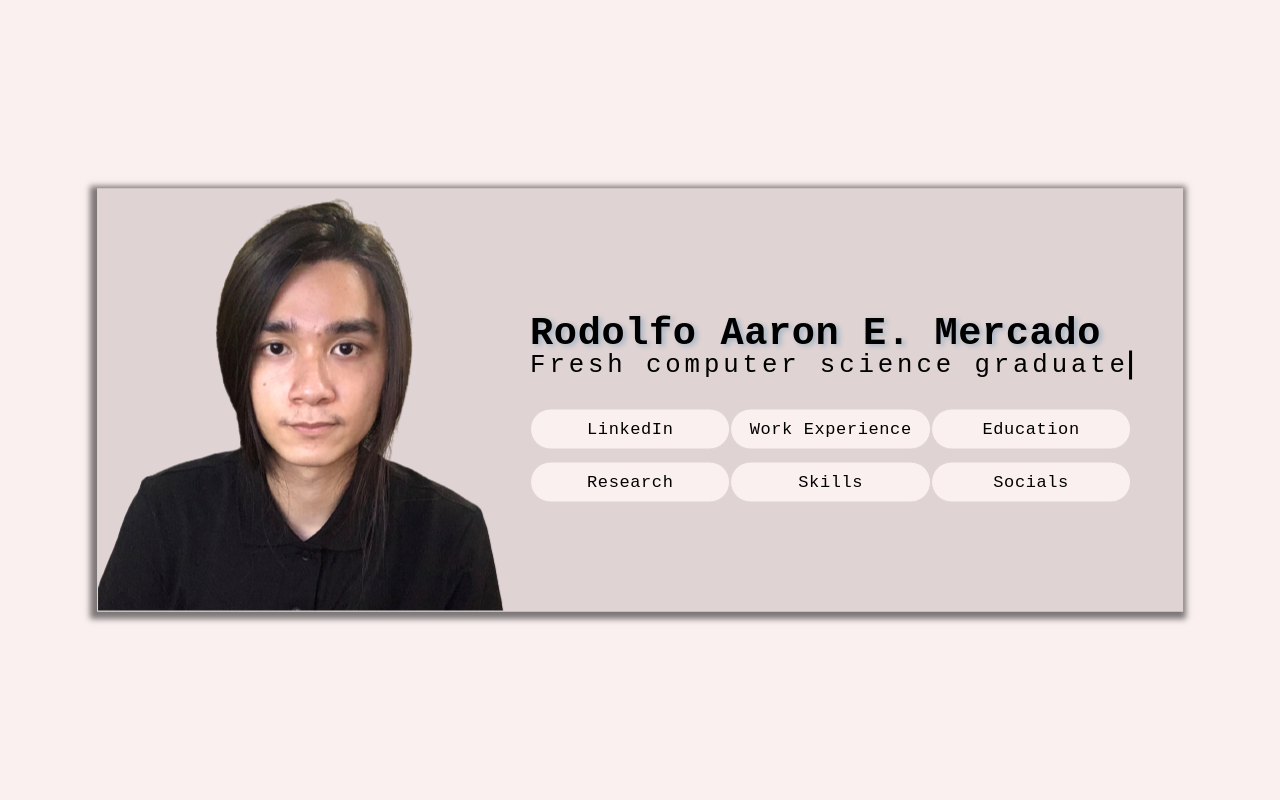
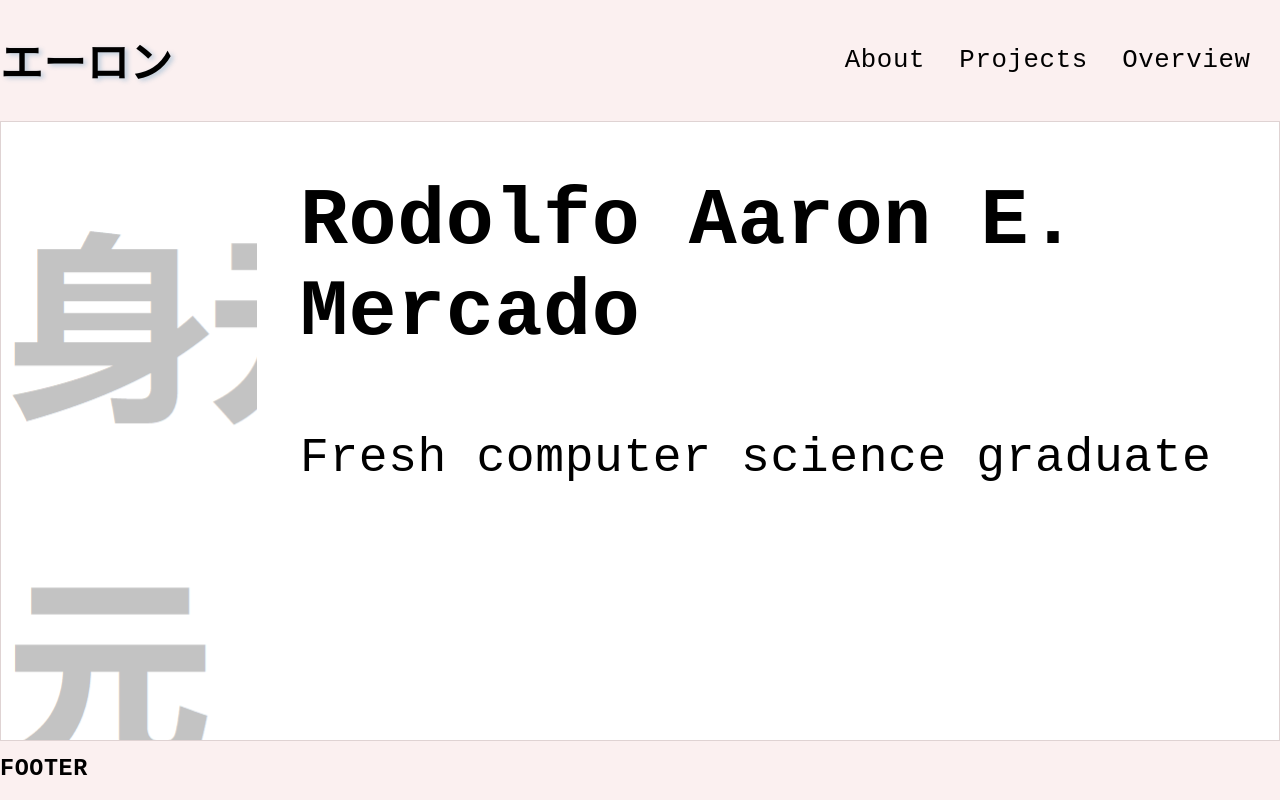
Before and after one commit to fullfacade/fullfacade.github.io, a plain HTML site: page index.html in a window 1280 px wide. Drawn offline with Linux system fonts and the light colour scheme.

Commit message:
second rough build

```diff
--- a/design.css
+++ b/design.css
@@ -5,111 +5,141 @@
     font-size: 1.1em;
     font-family: "Courier New", Courier, monospace;
     color: black;
-    letter-spacing: 0.6px
+    letter-spacing: 0.6px;
    }
 
-/* MAIN BODY Background Color*/
 body {
+    display: flex;
+    flex-flow: column;
     background-color: #FBF0F0;
     margin: 0;
+    min-height: 100vh;
+    /* DEBUG DESIGN */
+    /* border: 1px solid #DFD3D3; */
   }
 
 button {
-    /* TO DO: Find suitable background color */
     background-color: #FBF0F0;
-    font-size: 0.6em;
-    /* background-color: #B8B0B0; */
-    padding: 10px;
-    border: 1px solid #DFD3D3;
-    border-radius: 21px;
+    width: 100%;
 }
 
-/* Main Navigation ===================================================================================================== */
+/* Flexbox configurations ====================================================================================================== */
 
-/* Container for main navigation */
-.horizontal-flex-container {
+.flex-container {
     display: flex;
-    align-items: center;
-    justify-content: center;
-
-    /* Border / TO DO: CHANGE LATER */
-    border: 1px solid #DFD3D3;
-
-    /* Background Color / TO DO: CHANGE LATER! */
-    background-color: #DFD3D3;
-
-    /* Parameters to keep flex box centered vertically and horizontally */
-    position: fixed;
-    top: 50%;
-    left: 50%;
-    transform: translate(-50%, -50%);
-
-    /* Shadow / TO DO: CHANGE LATER */
-    -webkit-box-shadow: -2px 2px 6px 5px rgba(0,0,0,0.51);
-    box-shadow: -2px 2px 6px 5px rgba(0,0,0,0.51);
 }
 
-/* Padding used to add space to the right without affecting photo*/
-#maincontentpadding {
-    padding-right: 50px;
+/* Header ====================================================================================================== */
+
+.header {
+    /* TO DO: Make it not go beyond 10% height of screen*/
+    display: flex;
+    flex-grow: 1;
+    flex-direction: row;
+
 }
 
-/* Buttons and Redirects =============================================================================================== */
-
-/* Container for multiple buttons */
-/* Currently only used for Main Navigation */
-.button-flex-container {
+.header-button-container {
     display: flex;
-    flex-wrap: wrap;
-    /* Prevents text overflow */
-    min-width: 0;
+    flex-direction: row-reverse;
+    padding-right: 1em;
 }
 
-/* Style for individual BUTTON items*/
-.button-item {
-    width: 33.3%;
-    padding-bottom: 18%; /* 32:18, i.e. 16:9 */
-    margin-bottom: 2%; /* (100-32*3)/2 */
-    /* Parameter to prevent overflow */
-    min-width: 0;
-        padding: 10px;
+.header-button {
+    background-color: #FBF0F0;
+    border: none;
+    /* DEBUG DESIGN */
+    /* border: 3px solid black; */
 }
 
-/* Defines space between buttons */
-.item + .item {
-    margin-left: 0%;
+.header-button + .header-button {
+    margin-right: 6%;
 }
 
-/* Typography ========================================================================================================== */
+#main-header {
+    display: flex;
+    flex-grow: 1;
+    /* styling */
+    text-shadow: 3px 2px 5px rgba(28,110,164,0.29);
+    font-size: 2em;
+    overflow: hidden;
 
-/* ID to add shadow effects to text */
-#textshadow {
-    font-size: 1.5em;
-    text-shadow: 3px 2px 5px rgba(28,110,164,0.29);
-    margin-bottom:-5px;
 }
 
-/* Typing Effect */
-.typewriter {
-    font-size: 1em;
-    overflow: hidden; /* Ensures the content is not revealed until the animation */
-    border-right: .15em solid black; /* The typwriter cursor */
-    white-space: nowrap; /* Keeps the content on a single line */
-    margin: 0 auto; /* Gives that scrolling effect as the typing happens */
-    letter-spacing: .15em; /* Adjust as needed */
-    animation:
-      typing 1.5s steps(40, end),
-      blink-caret .75s step-end infinite;
+/* Content ====================================================================================================== */
+
+main {
+    display: flex;
+    flex-direction: row;
+    /* DEBUG DESIGN */
+    border: 1px solid #DFD3D3;
+    /* background-color: blue; */
+    flex-grow: 98;
 }
 
-  /* The typing effect */
-  @keyframes typing {
-    from { width: 0 }
-    to { width: 100% }
+.navigation {
+    /* flex-grow: 1; */
+    /* Prevents */
+    /* flex-shrink: 1; */
+    flex: 5 1 auto;
+    /* padding-left: 1em; */
+    /* DEBUG DESIGN */
+    /* border: 3px solid gray; */
+    max-width: 20%;
+    min-width: 20%;
+    background-image: url('photos/mimoto2.png')
 }
 
-  /* The typewriter cursor effect */
-  @keyframes blink-caret {
-    from, to { border-color: transparent }
-    50% { border-color: black; }
+.main-content {
+    flex: 9 1 auto;
+    padding-left: 1em;
+    /* DEBUG DESIGN */
+    /* border: 3px solid black; */
+    background-color: white;
 }
+/* Footer ====================================================================================================== */
+
+footer {
+    flex-grow: 1;
+    /* TO DO: Make it not go beyond 10% height of screen*/
+    /* max-height: 5vh; */
+
+    /* DEBUG DESIGN */
+    /* border: 1px solid #DFD3D3;
+    background-color: red; */
+}
+
+/* Overview ====================================================================================================== */
+.overview {
+    display: flex;
+    flex-direction: column;
+    padding-left: 2%;
+    /*Temporary*/
+
+    text-overflow: clip;
+    overflow: hidden;
+    /* background-image: url('photos/mimoto2.png'); */
+}
+
+/* temp ids for design */
+#full-name {
+    font-size: 10vh;
+    padding-bottom: 2%;
+}
+
+#self-title {
+    font-size: 6vh;
+}
+
+#full-name + #self-title {
+    margin-top: 0%;
+}
+
+/* Random Tests ====================================================================================================== */
+
+/* Prevents text from overflowing when given a max width */
+/* Works!! */
+.text-clip {
+    text-overflow: clip;
+    overflow: hidden;
+}
--- a/index.html
+++ b/index.html
@@ -5,26 +5,57 @@
     <meta name="viewport" content="width=device-width, initial-scale=1.0">
     <meta http-equiv="X-UA-Compatible" content="ie=edge">
     <link rel="stylesheet" href="design.css">
-    <title>PROFILE - Rodolfo Mercado</title>
+    <title>Profile - Rodolfo Mercado</title>
   </head>
   <body>
+    <header class="header">
+      <h1 id="main-header">エーロン</h1>
+      <div class="header-button-container">
+        <button class="header-button">Overview</button>
+        <button class="header-button">Projects</button>
+        <button class="header-button">About</button>
+      </div>
+    </header>
     <main>
-        <div class="horizontal-flex-container">
+      <div class="navigation">
+        <h1 class = "text-clip" hidden>About</h1>
+      </div>
+      <div class="main-content">
+        <div class="overview">
+          <h1 id="full-name">Rodolfo Aaron E. Mercado</h1>
+          <p id="self-title">Fresh computer science graduate</p>
+        </div>
+      </div>
+
+      <!-- <div>
+        <div class="navigation">
+          <h1>sample</h1>
+          <h1>sample</h1>
+        </div>
+        <div>
+          <h1>sample</h1>
+          <h1>sample</h1>
+        </div> -->
+
+        <!-- <div class="horizontal-flex-container">
             <img src="photos/rare-decent-pic.png" alt="Profile Pic">
             <div id="maincontentpadding">
                 <h1 id="textshadow">Rodolfo Aaron E. Mercado</h1>
-                <p class="typewriter">Fresh computer science graduate</p>
+                <p id="description">Fresh computer science graduate</p>
                 <br>
                 <div class="button-flex-container">
-                    <button class="button-item">LinkedIn</button>
-                    <button class="button-item">Work Experience</button>
-                    <button class="button-item">Education</button>
+                    <button class="button-item" onclick=" window.open('https://www.linkedin.com/in/rodolfo-aaron/','_blank')">LinkedIn</button>
+                    <button class="button-item">Experience</button>
+                    <button class="button-item" onclick="document.location='education.html'">Education</button>
                     <button class="button-item">Research</button>
                     <button class="button-item">Skills</button>
                     <button class="button-item">Socials</button>
                 </div>
             </div>
-        </div>
+        </div> -->
     </main>
+    <footer class="footer">
+      <h1 id="textshadow">FOOTER</h1>
+    </footer>
   </body>
 </html>
```
Also changed, not shown: photos/mimoto2.png (added). Lines whose indentation alone changed are shown as unchanged.
